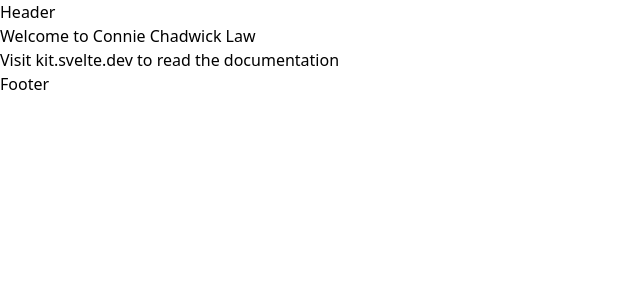
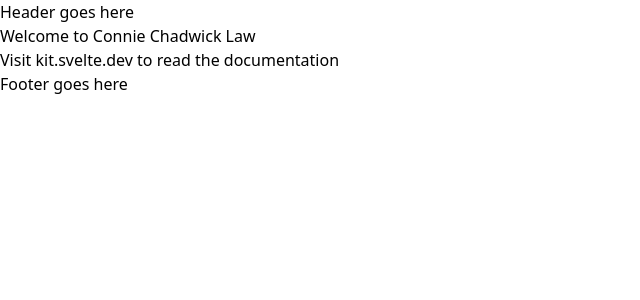
Before and after one commit to devaaronjohnson/chadwick-law, a SvelteKit app: page / in a window 1280 px wide. Shown: the top 300 px of the page, without its empty margins (0-640 px from the left). Built offline with nearby package versions, Linux system fonts and the light colour scheme.

Commit message:
update for domain

```diff
--- a/src/components/Footer.svelte
+++ b/src/components/Footer.svelte
@@ -1 +1 @@
-<p>Footer</p>
+<p>Footer goes here</p>
--- a/src/components/Header.svelte
+++ b/src/components/Header.svelte
@@ -1 +1 @@
-<p>Header</p>
+<p>Header goes here</p>
```
